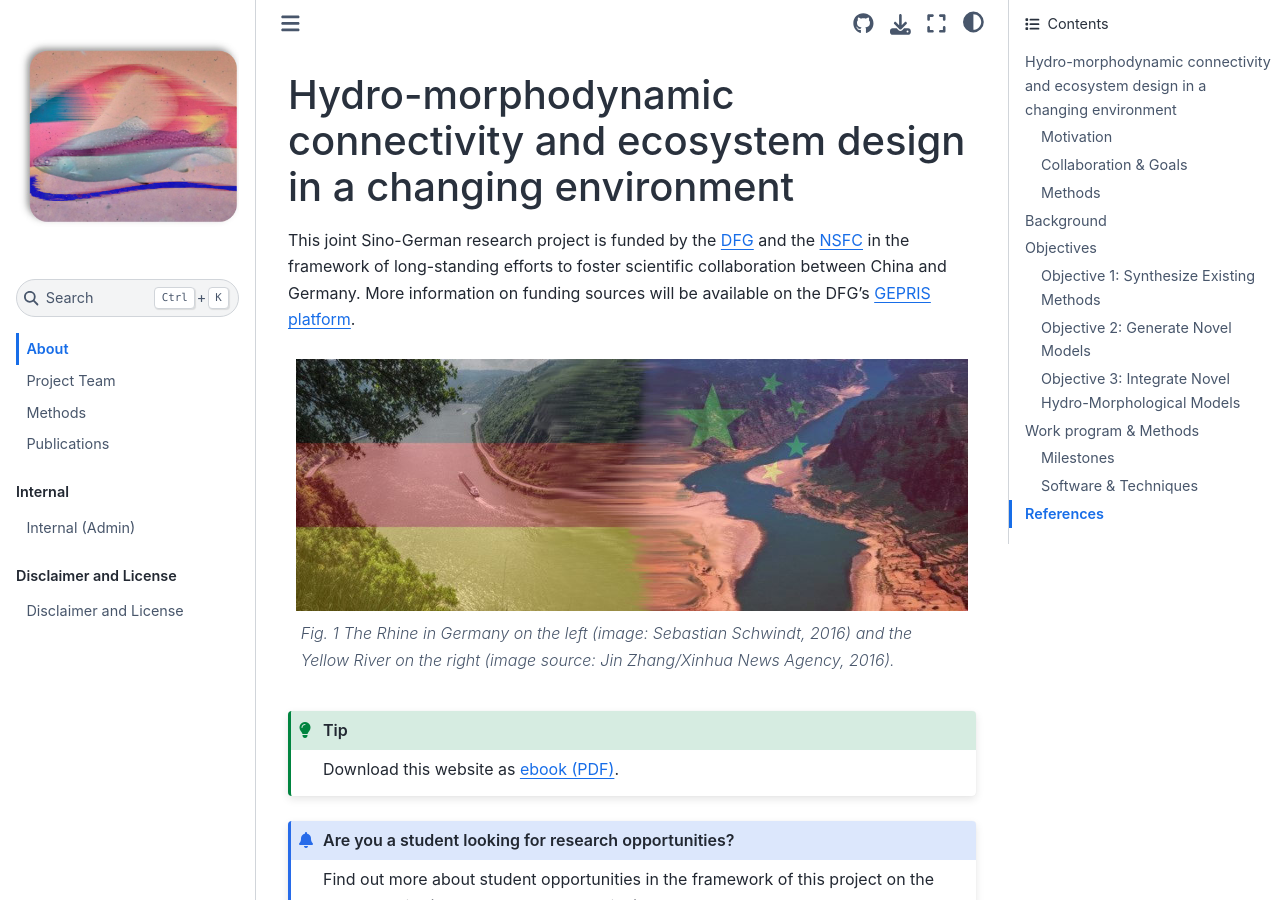
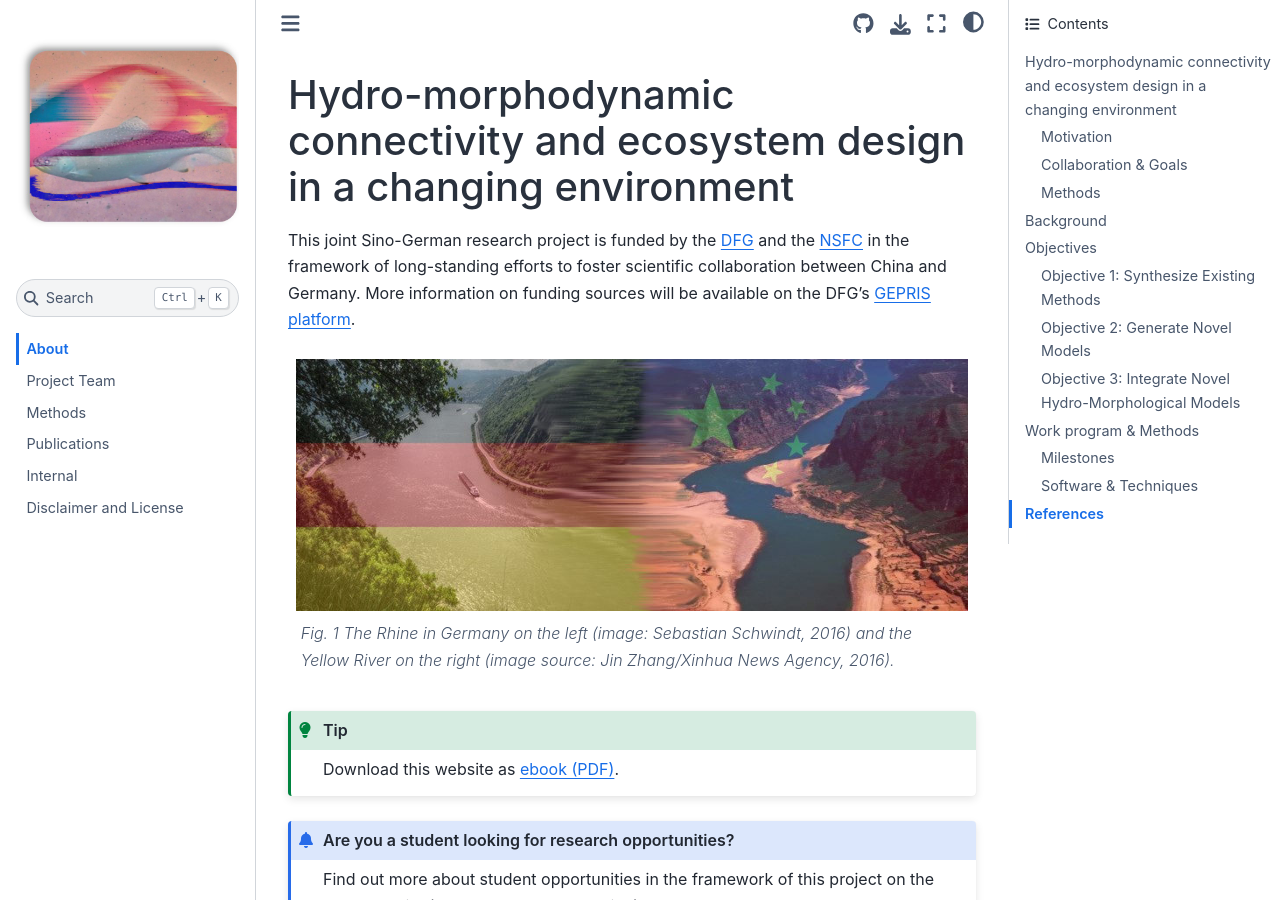
Before and after one commit to sschwindt/econnect, a Sphinx documentation site: the page built from docs/index.rst, in a window 1280 px wide and 900 px high. Built offline with Sphinx 7.4.7 and the Sphinx Book theme 1.1.4, drawn with Linux system fonts in a browser that asks for light colours.

```diff
--- a/docs/index.rst
+++ b/docs/index.rst
@@ -142,21 +142,8 @@
     Project Team <team>
     Methods & Codes <codes>
     Publications <publications>
-
-
-
-.. toctree::
-    :hidden:
-    :caption: Internal
-
-    internal
-
-.. toctree::
-    :hidden:
-    :caption: Disclaimer and License
-    :includehidden:
-
-    license
+    Internal <internal>
+    Disclaimer and License <license>
 
 References
 ==========
```
